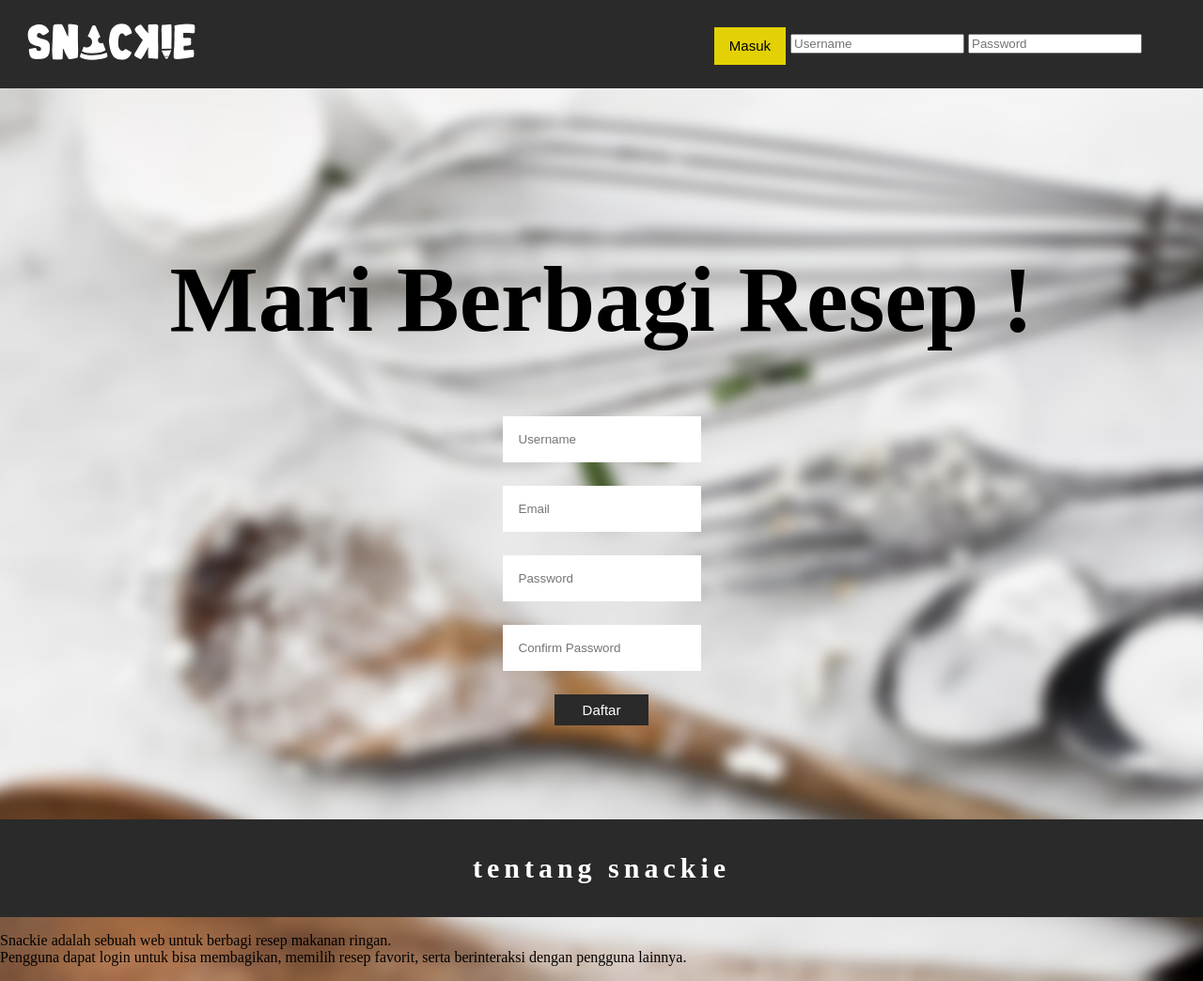
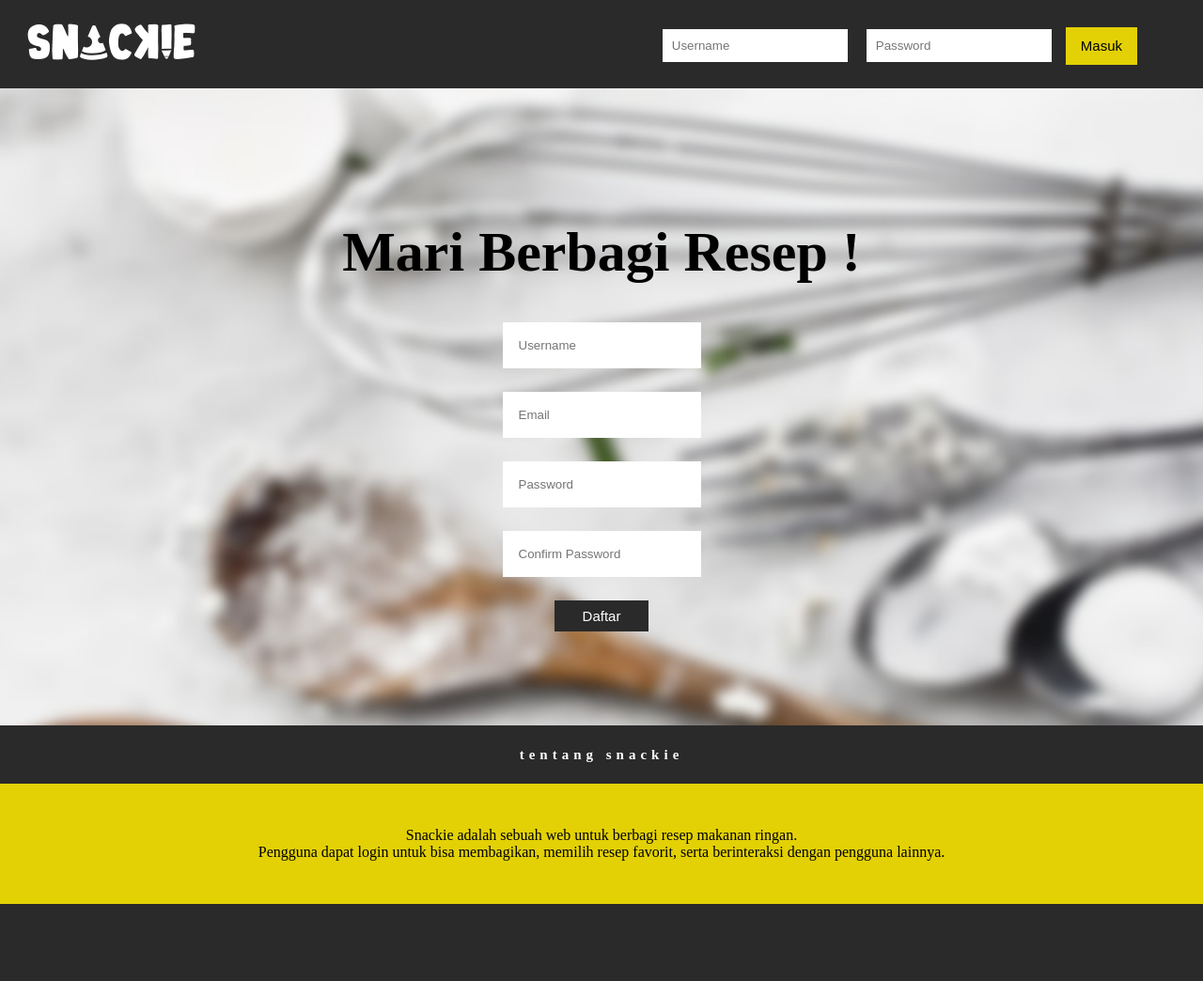
Before and after one commit to aishaefu/basdatakhir, a PHP site: page /form.php in a window 1280 px wide. Shown: the whole page at 94% size. After the commit the page ends 962 px from the top, so only its background shows below. Run offline with PHP 8.4, Linux system fonts and the light colour scheme.

Commit message:
Update style.css

```diff
--- a/style.css
+++ b/style.css
@@ -54,6 +50,15 @@ header{
 
 /* -------------------------------------------------------------------------- */
 
+.topform {
+  float: left;
+  position: relative;
+  border: white solid 2px;
+  border-radius: inherit;
+  margin: -5px 10px;
+  padding: 8px;
+}
+
 .blogin {
   float: left;
   display: block;
@@ -107,7 +119,29 @@ header{
 }
 
 .welcome_word {
-  font-size: 50px;
+  font-size: 30px;
+}
+
+input[type="file"] {
+  display: none;
+}
+
+.upload {
+  font-family: Arial;
+  display: block;
+  margin: 0 auto;
+  background: #2A2A2A;
+  border: #2a2a2a;
+  color: white;
+  max-width: 100px;
+  padding: 8px 0px;
+  width: 100%;
+  font-size: 15px;
+}
+
+.upload:hover {
+  background: #e3d105;
+  color: black;
 }
 
 .form {
@@ -160,9 +227,14 @@ h a:active {
   background: #2A2A2A;
   text-align: center;
   padding: 10px;
-  font-size: 20px;
+  font-size: 10px;
   color: white;
-  text-decoration: none;
+}
+
+.body_about {
+  background: #e3d105;
+  text-align: center;
+  padding: 30px;
 }
 /* --------------------------------------------------------------------- */
 
```
Also changed, not shown: other parts of style.css (+42 -6 lines).
